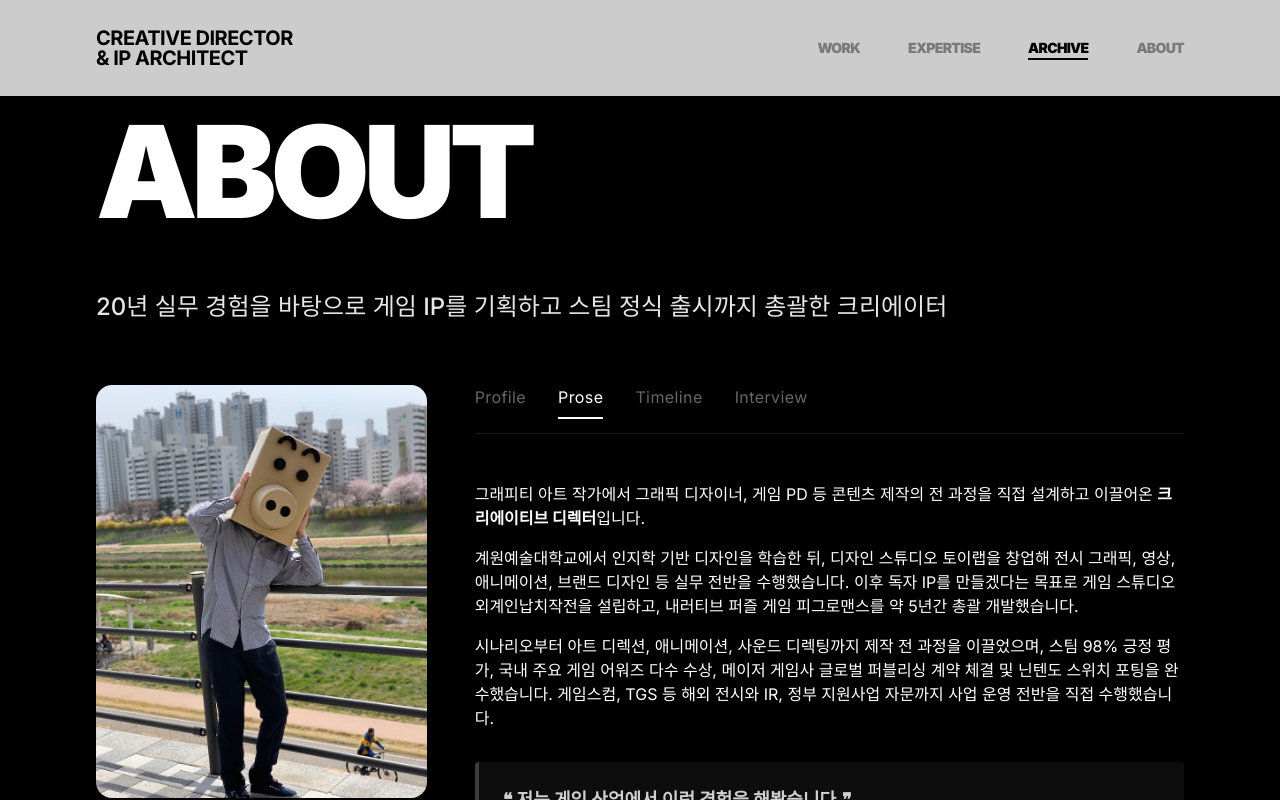
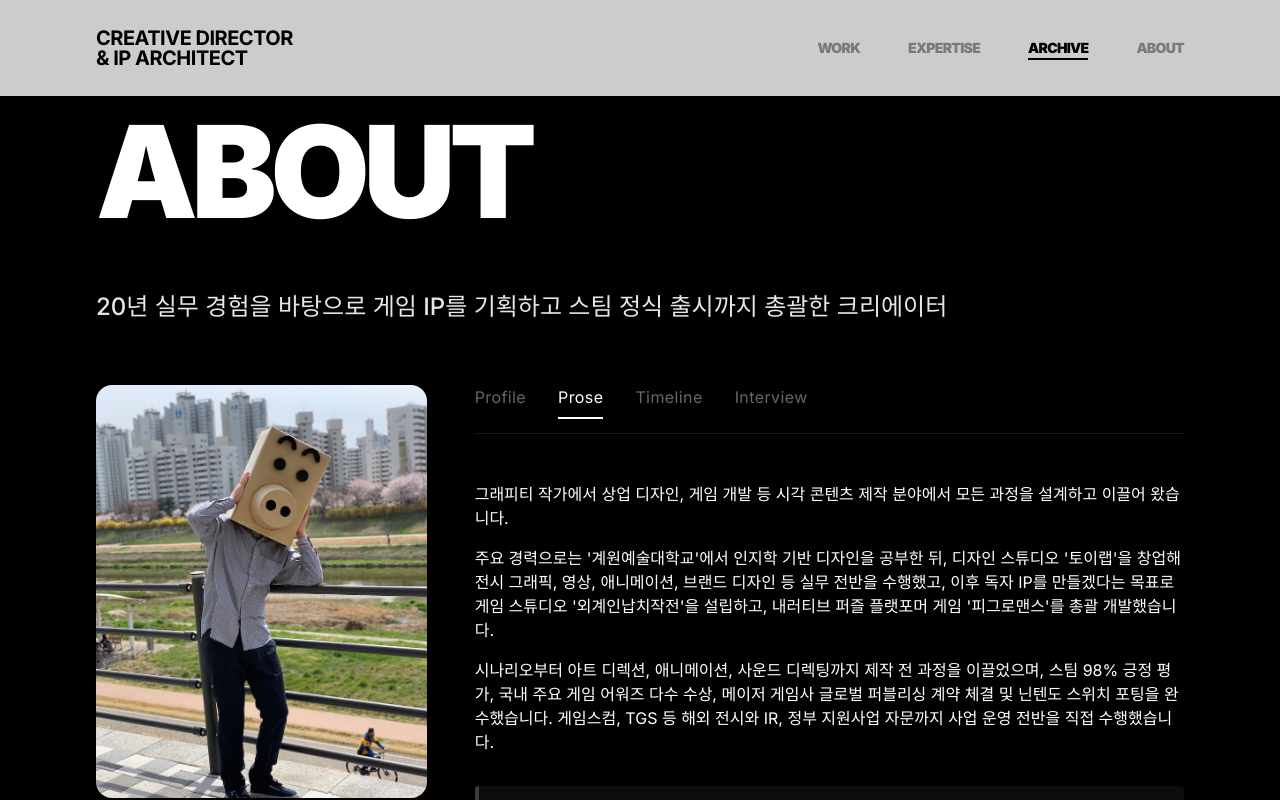
Before and after one commit to Cuttingman/portfolio, a Next.js app: page / in a window 1280 px wide. Both pictures are taken after a click on the button "Prose". Shown: the part 3544-4344 px from the top of the page. Built offline with nearby package versions, Linux system fonts and the light colour scheme.

Commit message:
ABOUT Prose 글 수정

```diff
--- a/src/components/sections/About.tsx
+++ b/src/components/sections/About.tsx
@@ -224,10 +224,10 @@ export function AboutSection() {
                     transition={{ duration: 0.3 }}
                   >
                     <p className="mb-4 text-white">
-                      그래피티 아트 작가에서 그래픽 디자이너, 게임 PD 등 콘텐츠 제작의 전 과정을 직접 설계하고 이끌어온 <span className="font-bold text-white">크리에이티브 디렉터</span>입니다.
+                      그래피티 작가에서 상업 디자인, 게임 개발 등 시각 콘텐츠 제작 분야에서 모든 과정을 설계하고 이끌어 왔습니다.
                     </p>
                     <p className="mb-4 text-white">
-                      계원예술대학교에서 인지학 기반 디자인을 학습한 뒤, 디자인 스튜디오 토이랩을 창업해 전시 그래픽, 영상, 애니메이션, 브랜드 디자인 등 실무 전반을 수행했습니다. 이후 독자 IP를 만들겠다는 목표로 게임 스튜디오 외계인납치작전을 설립하고, 내러티브 퍼즐 게임 피그로맨스를 약 5년간 총괄 개발했습니다.
+                      주요 경력으로는 '계원예술대학교'에서 인지학 기반 디자인을 공부한 뒤, 디자인 스튜디오 '토이랩'을 창업해 전시 그래픽, 영상, 애니메이션, 브랜드 디자인 등 실무 전반을 수행했고, 이후 독자 IP를 만들겠다는 목표로 게임 스튜디오 '외계인납치작전'을 설립하고, 내러티브 퍼즐 플랫포머 게임 '피그로맨스'를 총괄 개발했습니다.
                     </p>
                     <p className="mb-4 text-white">
                       시나리오부터 아트 디렉션, 애니메이션, 사운드 디렉팅까지 제작 전 과정을 이끌었으며, 스팀 98% 긍정 평가, 국내 주요 게임 어워즈 다수 수상, 메이저 게임사 글로벌 퍼블리싱 계약 체결 및 닌텐도 스위치 포팅을 완수했습니다. 게임스컴, TGS 등 해외 전시와 IR, 정부 지원사업 자문까지 사업 운영 전반을 직접 수행했습니다.
```
